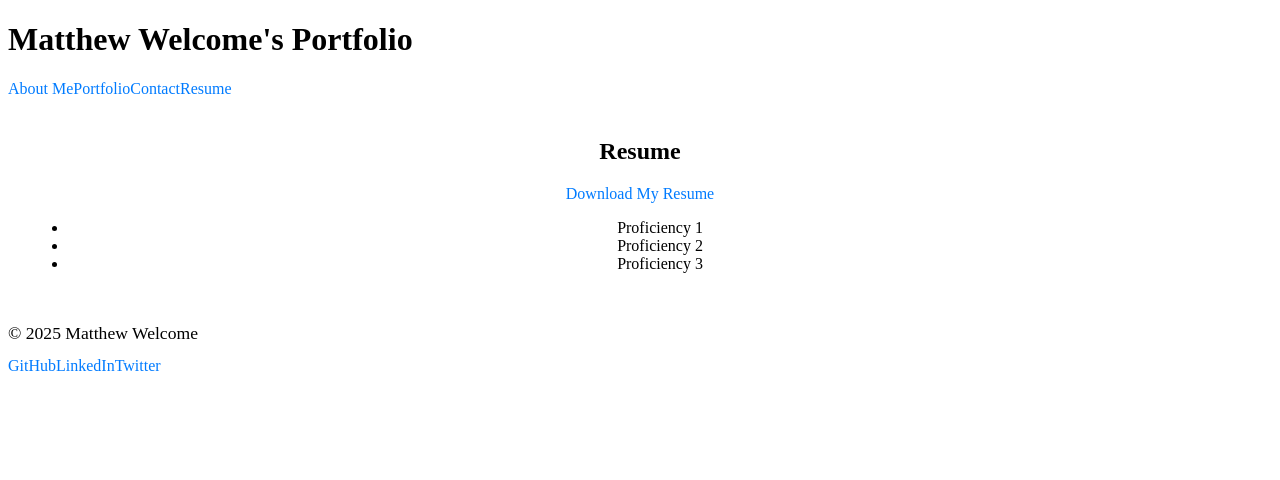
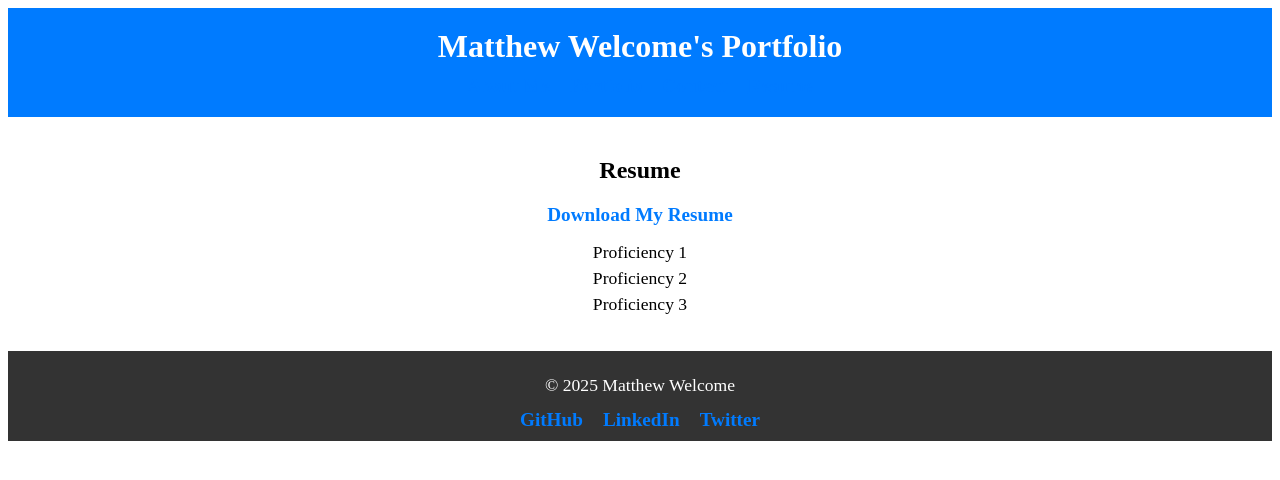
Before and after one commit to Matty330/Reactfolio, a React (Vite) app: page /resume in a window 1280 px wide. Shown: the top 480 px of the page. Built offline with nearby package versions, Linux system fonts and the light colour scheme.

Commit message:
finalized and styled header and footer

```diff
--- a/src/components/Footer.jsx
+++ b/src/components/Footer.jsx
@@ -1,4 +1,5 @@
 import React from 'react';
+import '../styles/footer.css'; // connect the styles file for footer
 
 function Footer() {
     return (
--- a/src/components/Header.jsx
+++ b/src/components/Header.jsx
@@ -1,5 +1,6 @@
 import React from 'react';
 import { NavLink } from 'react-router-dom';
+import '../styles/header.css'; //connected the style file for header
 
 function Header() {
     return (
--- a/src/pages/Resume.jsx
+++ b/src/pages/Resume.jsx
@@ -1,4 +1,5 @@
 import React from 'react';
+import '../styles/resume.css'; // Connect the styles file for Resume
 
 function Resume() {
     return (
--- /dev/null
+++ b/src/styles/footer.css
@@ -0,0 +1,16 @@
+footer {
+    background-color: #333;
+    color: white;
+    padding: 10px;
+    text-align: center;
+}
+
+a {
+    text-decoration: none;
+    color: #007bff;
+    margin: 0 10px;
+}
+
+a:hover {
+    text-decoration: underline;
+}
--- /dev/null
+++ b/src/styles/header.css
@@ -0,0 +1,27 @@
+header {
+    background-color: #007bff;
+    color: white;
+    padding: 20px;
+    text-align: center;
+}
+
+h1 {
+    font-size: 2em;
+    margin: 0;
+}
+
+nav {
+    margin-top: 10px;
+}
+
+a {
+    text-decoration: none;
+    color: white;
+    margin: 0 15px;
+    font-size: 1.2em;
+}
+
+.active {
+    font-weight: bold;
+    text-decoration: underline;
+}
```
